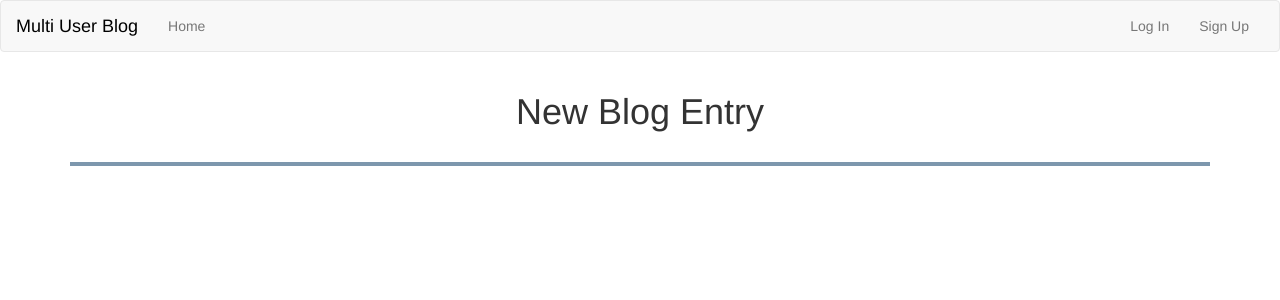
After one commit to bilalsattar24/multi-user-blog, a Python web app: template templates/newpost.html in a window 1280 px wide. The commit adds this page. Shown: the top 300 px of the page. Run offline with Jinja, Linux system fonts and the light colour scheme; the template is opened without the code that fills it, so the values that code supplies are empty; some libraries are stand-ins or nearby versions.

Commit message:
handler for newpost and corresponding template

```diff
--- a/blog.py
+++ b/blog.py
@@ -98,6 +98,10 @@ class Signup(BaseHandler):
             self.render_page(error=error)
         #----------------------------------------------------------------------
 
+class NewPost(BaseHandler):
+    get(self):
+    self.render("newpost.html")
+
 app = webapp2.WSGIApplication([
     ('/', FrontPage),
     ('/test', TestHandler),
--- a/templates/base.html
+++ b/templates/base.html
@@ -10,6 +10,7 @@
 
 <body>
 
+    <!--Persistent Navbar-->
     <nav class="navbar navbar-default">
         <div class="container-fluid">
             <div class="navbar-header">
@@ -24,11 +25,11 @@
                 <ul class="nav navbar-nav navbar-right">
                     <li><a href="/login">Log In</a></li>
                     <li><a href="/signup">Sign Up</a></li>
-            </ul>
+                </ul>
             </div>
-
         </div>
     </nav>
+    <!--__________________________________________________________-->
     <div class="container">
     {% block content %}
     {% endblock %}
--- /dev/null
+++ b/templates/newpost.html
@@ -0,0 +1,16 @@
+{% extends "base.html" %}
+
+{% block content %}
+
+    <div class="row">
+        <div class="col-md-12 text-center">
+            <h1>New Blog Entry</h1>
+        </div>
+    </div>
+    <div class="row">
+        <div class="col-md-12">
+            <hr class="separator">
+        </div>
+    </div>
+
+{% endblock %}
```
